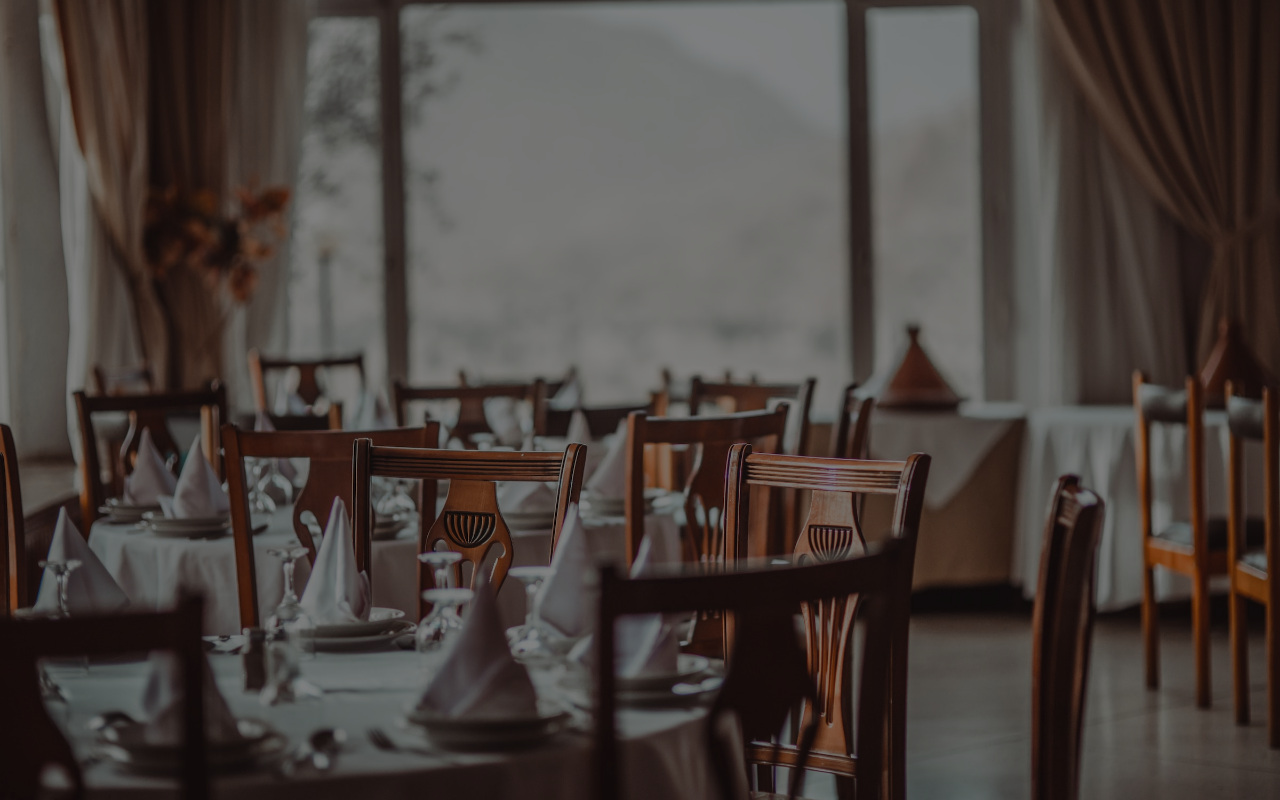
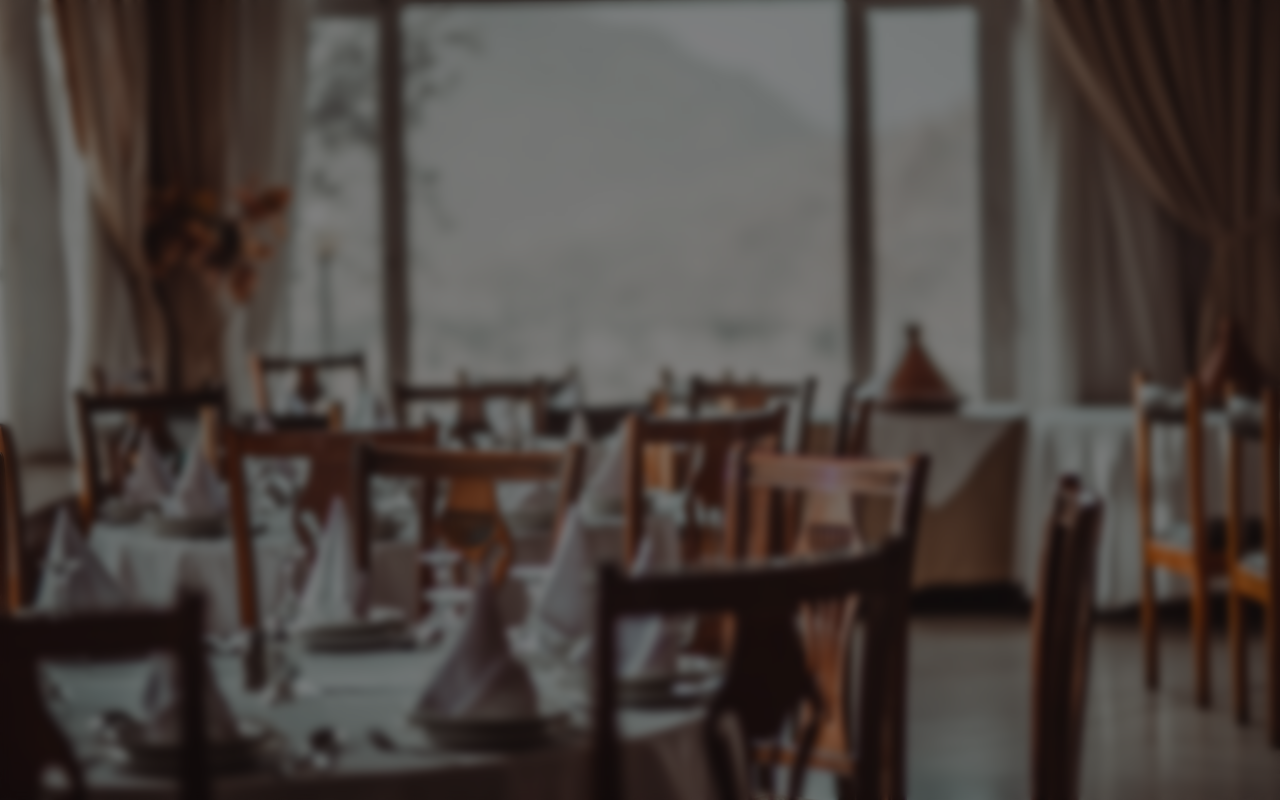
Before and after one commit to bkwong315/restaurant-page, a website built with webpack: page dist/index.html in a window 1280 px wide. Built offline with nearby package versions, Linux system fonts and the light colour scheme.

Commit message:
Update blur div to a pseudo element

```diff
--- a/src/index.js
+++ b/src/index.js
@@ -2,12 +2,8 @@ import './styles/style.scss';
 
 const App = () => {
   let appContainer = document.createElement('div');
-  let bgBlur = document.createElement('div');
 
   appContainer.classList.add('app');
-  bgBlur.classList.add('bg-blur');
-
-  appContainer.appendChild(bgBlur);
 
   return appContainer;
 };
--- a/src/styles/style.scss
+++ b/src/styles/style.scss
@@ -17,13 +17,14 @@
   background-position: center;
   background-size: cover;
   background-color: rgba(0, 0, 0, 0.5);
-  backdrop-filter: blur(4px);
   min-width: 100vw;
   min-height: 100vh;
 
-  .bg-blur {
+  &::after {
+    content: '';
     background: rgba(0, 0, 0, 0.5);
     min-width: 100vw;
     min-height: 100vh;
+    backdrop-filter: blur(4px);
   }
 }
```
